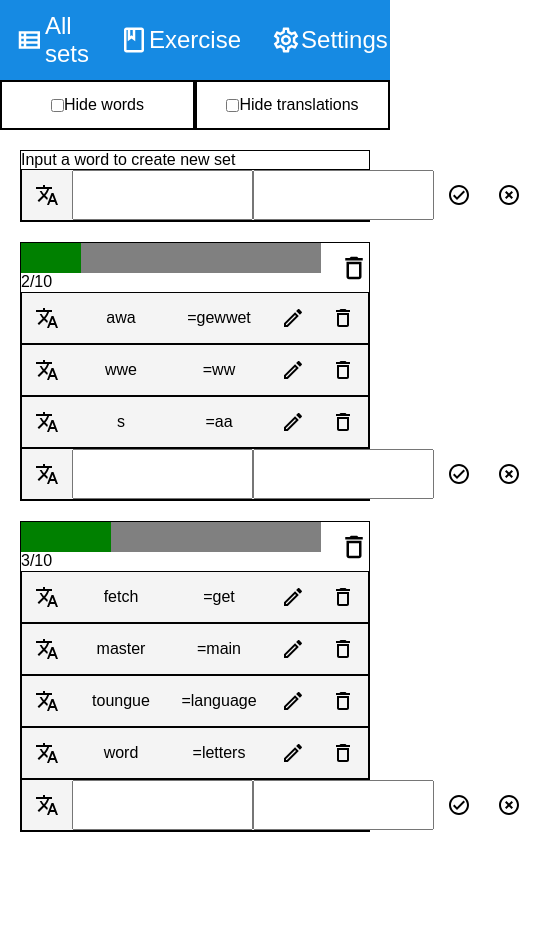
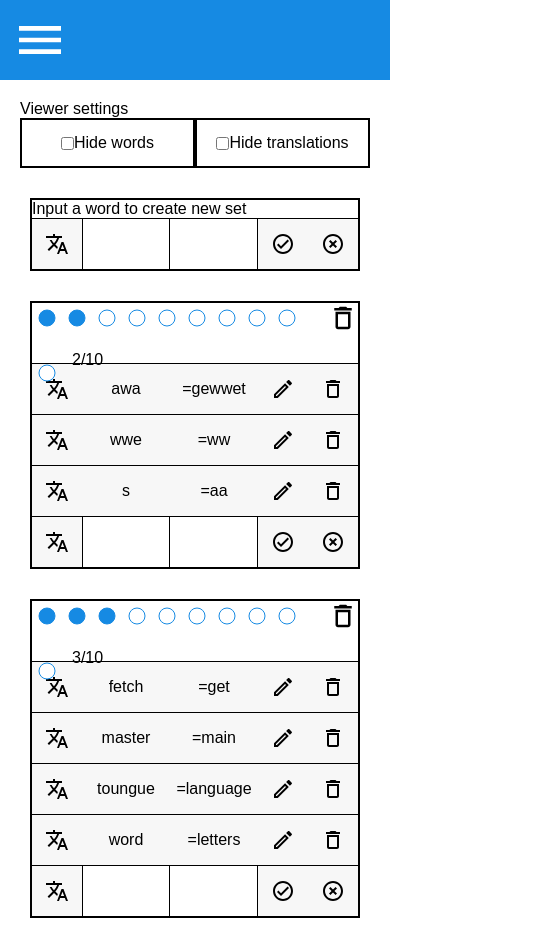
Before and after one commit to qucumbah/reactcrashcource, a React (Create React App) app: page / in a window 390 px wide. Shown: the whole page, 534 px wide, since content can reach past the window. Before the commit the page ends 852 px from the top, so only its background shows below. Built offline with nearby package versions, Linux system fonts and the light colour scheme.

Commit message:
further interface improvements

```diff
--- a/src/App.css
+++ b/src/App.css
@@ -41,19 +41,30 @@ a {
   position: fixed;
   left: 0;
   top: 0;
-  background-color: #168AE3; }
+  background-color: #168ae3;
+  z-index: 50; }
   .menu .darken {
     display: none; }
   .menu .container {
     display: flex;
-    justify-content: space-between; }
+    justify-content: space-between;
+    transition: 0.2s;
+    height: 80px; }
   .menu .left {
     display: flex;
     justify-content: flex-start; }
+    .menu .left .logo__desktop {
+      cursor: pointer;
+      height: 80px;
+      width: 80px;
+      padding: 13px;
+      object-fit: contain;
+      display: block; }
   .menu .right {
     display: flex;
     justify-content: flex-end; }
   .menu .menuItem {
+    height: 80px;
     cursor: pointer;
     display: flex;
     justify-content: center;
@@ -65,13 +76,61 @@ a {
       width: 30px;
       height: 30px; }
       .menu .menuItem .button img {
-        width: 30px;
-        height: 30px;
+        width: 100%;
+        height: 100%;
         filter: invert(100%); }
     .menu .menuItem .name {
       font-size: 24px; }
     .menu .menuItem#menuItem--burger {
       display: none; }
+  .menu .logo__mobile {
+    display: none; }
+  @media (max-width: 900px) {
+    .menu .darken {
+      z-index: 51;
+      position: fixed;
+      width: 100%;
+      height: 100%; }
+    .menu .container {
+      width: 250px; }
+    .menu.menu--open .darken {
+      background-color: rgba(0, 0, 0, 0.4);
+      display: block; }
+    .menu.menu--open .container {
+      left: 0; }
+    .menu.menu--closed .darken {
+      background-color: rgba(0, 0, 0, 0);
+      display: none; }
+    .menu.menu--closed .container {
+      left: -250px; }
+    .menu .menuItem {
+      margin: 0 40px; }
+      .menu .menuItem#menuItem--burger {
+        display: flex;
+        width: 80px;
+        margin: 0; }
+        .menu .menuItem#menuItem--burger .button {
+          width: 70%;
+          height: 70%; }
+    .menu .logo__mobile {
+      position: absolute;
+      top: 0;
+      left: 50%;
+      transform: translateX(-50%);
+      width: 80px;
+      height: 80px;
+      padding: 13px; }
+    .menu .container {
+      background-color: #168ae3;
+      flex-direction: column;
+      position: fixed;
+      top: 0;
+      height: 100%;
+      z-index: 52; }
+    .menu .left, .menu .right {
+      flex-direction: column; }
+      .menu .left .logo__desktop, .menu .right .logo__desktop {
+        display: none; } }
 
 /*
 .menu {
@@ -166,33 +225,50 @@ a {
     }
   }
 }
-*/
+
 .wordInput {
   width: 100%;
+
   border: 1px solid black;
-  background-color: #f4f4f4;
+  //background-color: $wordBackgroundColor;
   display: grid;
-  grid-template-columns: 50px 1fr 1fr 50px 50px; }
-  .wordInput input {
+  grid-template-columns: 50px 1fr 1fr 50px 50px;
+
+  input {
     height: 50px;
     display: inline-flex;
     justify-content: center;
     align-items: center;
-    font-size: 1.5rem; }
-  .wordInput div {
+    font-size: 1.5rem;
+  }
+
+  div {
     height: 50px;
     display: inline-flex;
     justify-content: center;
-    align-items: center; }
+    align-items: center;
+  }
+}
 
-.setEditor .set {
-  margin-top: 50px; }
-
+.setEditor {
+  .set {
+    margin-top: 50px;
+  }
+}
+*/
 .word {
-  border: 1px solid black;
-  background-color: #f4f4f4;
+  background-color: #f7f7f7;
   display: grid;
-  grid-template-columns: 50px 1fr 1fr 50px 50px; }
+  grid-template-columns: 50px 1fr 1fr 50px 50px;
+  border-top: 1px solid black; }
+  .word input {
+    font-size: 1.25rem;
+    background-color: #fff;
+    border: none;
+    border-right: 1px solid black;
+    min-width: 10px; }
+    .word input:nth-child(2) {
+      border-left: 1px solid black; }
   .word .button,
   .word .word__word,
   .word .word__translation {
@@ -208,6 +284,9 @@ a {
 
 .translation {
   grid-column: span 4; }
+  .translation input {
+    border: 1px solid black;
+    border-left: none; }
 
 .settings .from, .settings .to {
   width: 200px;
@@ -231,6 +310,8 @@ a {
 .viewer.--hideTranslations .word__translation {
   opacity: 0; }
 
+.viewerSettings {
+  margin: 20px; }
   .viewerSettings label {
     width: 50%;
     height: 50px;
@@ -240,23 +321,45 @@ a {
     border: 2px solid black; }
 
 .setWrapper {
-  margin: 20px;
-  border: 1px solid black; }
+  margin: 30px;
+  border: 2px solid black; }
   .setWrapper .upperPanel {
     display: flex;
-    justify-content: space-between;
-    align-items: center; }
-    .setWrapper .upperPanel span {
-      vertical-align: text-bottom; }
-  .setWrapper .progressBar div {
+    justify-content: space-between; }
+  .setWrapper .progressBar {
+    /*
+    .checked {
+      background-color: $primary;
+    }
+    .unchecked {
+      background-color: gray;
+    }
+    */ }
+    .setWrapper .progressBar .item {
       display: inline-block;
       vertical-align: bottom;
       width: 30px;
-    height: 30px; }
-  .setWrapper .progressBar .checked {
-    background-color: green; }
-  .setWrapper .progressBar .unchecked {
-    background-color: gray; }
+      height: 30px;
+      position: relative; }
+      .setWrapper .progressBar .item::after {
+        content: "";
+        display: block;
+        position: absolute;
+        width: 50%;
+        height: 50%;
+        background-color: #168ae3;
+        border-radius: 100px;
+        border: 1px solid #168ae3;
+        transform: translate(-50%, -50%);
+        top: 50%;
+        left: 50%; }
+    .setWrapper .progressBar .unchecked::after {
+      background-color: white; }
+    .setWrapper .progressBar .progress {
+      display: inline-flex;
+      align-items: center;
+      height: 91%;
+      margin-left: 10px; }
   .setWrapper .buttons {
     display: flex; }
     .setWrapper .buttons .button {
--- a/src/App.js
+++ b/src/App.js
@@ -36,7 +36,6 @@ class App extends React.Component {
     nextId: 2,
 
     curSet: 0,
-    menuOpen: false,
     page: "viewer",
 
     settings: {
@@ -49,11 +48,11 @@ class App extends React.Component {
   }
 
   menuItems = [
-    {
-      name: "",
-      iconName: "burger",
-      onClick: ()=>this.toggleMenu(),
-    },
+    // {
+    //   name: "",
+    //   iconName: "burger",
+    //   onClick: ()=>this.toggleMenu(),
+    // },
     {
       name: "All sets",
       iconName: "list",
@@ -86,12 +85,6 @@ class App extends React.Component {
     window.onbeforeunload = () => {
       localStorage.setItem("appState", JSON.stringify(this.state));
     }
-  }
-
-  toggleMenu = () => {
-    this.setState({
-      menuOpen: !this.state.menuOpen
-    });
   }
 
   setPage = page => {
@@ -293,8 +286,6 @@ class App extends React.Component {
           <div className="menuPlaceholder" />
           <Menu
             items={this.menuItems}
-            open={this.state.menuOpen}
-            toggle={this.toggleMenu}
           />
           {page}
         </div>
--- a/src/App.scss
+++ b/src/App.scss
@@ -1,10 +1,14 @@
 //Vars
 $menuLeftWidth: 400px;
-$menuIconWidth: 60px;
+//$menuIconWidth: 60px;
+$menuIconWidth: 30px;
+$menuHeight: 80px;
+$menuMobileWidth: 250px;
 
 $transitionDuration: .2s;
 
-$wordBackgroundColor: #f4f4f4;
+$wordBackgroundColor: #fff;
+$primary: #168ae3;
 
 * {
   box-sizing: border-box;
@@ -48,14 +52,15 @@ a {
 
 .menu, .menuPlaceholder {
   width: 100%;
-  height: 80px;
+  height: $menuHeight;
 }
 
 .menu {
   position: fixed;
   left: 0;
   top: 0;
-  background-color: #168AE3;
+  background-color: $primary;
+  z-index: 50;
 
   .darken {
     display: none;
@@ -63,10 +68,20 @@ a {
   .container {
     display: flex;
     justify-content: space-between;
+    transition: $transitionDuration;
+    height: $menuHeight;
   }
   .left {
     display: flex;
     justify-content: flex-start;
+    .logo__desktop {
+      cursor: pointer;
+      height: 80px;
+      width: 80px;
+      padding: 13px;
+      object-fit: contain;
+      display: block;
+    }
   }
   .right {
     display: flex;
@@ -74,6 +89,7 @@ a {
   }
 
   .menuItem {
+    height: $menuHeight;
     cursor: pointer;
     display: flex;
     justify-content: center;
@@ -85,12 +101,12 @@ a {
     .button {
       display: block;
 
-      width: 30px;
-      height: 30px;
+      width: $menuIconWidth;
+      height: $menuIconWidth;
 
       img {
-        width: 30px;
-        height: 30px;
+        width: 100%;
+        height: 100%;
         filter: invert(100%);
       }
     }
@@ -102,7 +118,85 @@ a {
       display: none;
     }
   }
+
+  .logo__mobile {
+    display: none;
+  }
+
+  @media (max-width: 900px) {
+    .darken {
+      z-index: 51;
+      position: fixed;
+      width: 100%;
+      height: 100%;
+    }
+    .container {
+      width: $menuMobileWidth;
+    }
+
+    &.menu--open {
+      .darken {
+        background-color: rgba(0, 0, 0, 0.4);
+        display: block;
+      }
+      .container {
+        left: 0;
+      }
+    }
+    &.menu--closed {
+      .darken {
+        background-color: rgba(0, 0, 0, 0);
+        display: none;
+      }
+      .container {
+        left: -$menuMobileWidth;
+      }
+    }
+
+    .menuItem {
+      margin: 0 40px;
+
+      &#menuItem--burger {
+        display: flex;
+        width: $menuHeight;
+        margin: 0;
+        .button {
+          width: 70%;
+          height: 70%;
+        }
+      }
+    }
+
+    .logo__mobile {
+      position: absolute;
+      top: 0;
+      left: 50%;
+      transform: translateX(-50%);
+      width: $menuHeight;
+      height: $menuHeight;
+      padding: 13px;
+    }
+
+    .container {
+      background-color: $primary;
+      flex-direction: column;
+      position: fixed;
+      top: 0;
+      height: 100%;
+      z-index: 52;
+    }
+
+    .left, .right {
+      flex-direction: column;
+
+      .logo__desktop {
+        display: none;
+      }
+    }
+  }
 }
+
+
 /*
 .menu {
   position: fixed;
@@ -196,12 +290,12 @@ a {
     }
   }
 }
-*/
+
 .wordInput {
   width: 100%;
 
   border: 1px solid black;
-  background-color: $wordBackgroundColor;
+  //background-color: $wordBackgroundColor;
   display: grid;
   grid-template-columns: 50px 1fr 1fr 50px 50px;
 
@@ -226,12 +320,26 @@ a {
     margin-top: 50px;
   }
 }
+*/
 
 .word {
-  border: 1px solid black;
-  background-color: $wordBackgroundColor;
+  background-color: #f7f7f7;
   display: grid;
   grid-template-columns: 50px 1fr 1fr 50px 50px;
+
+  border-top: 1px solid black;
+
+  input {
+    font-size: 1.25rem;
+    background-color: #fff;
+    border: none;
+    border-right: 1px solid black;
+    min-width: 10px;
+
+    &:nth-child(2) {
+      border-left: 1px solid black;
+    }
+  }
 
   .button,
   .word__word,
@@ -252,6 +360,11 @@ a {
 
 .translation {
   grid-column: span 4;
+
+  input {
+    border: 1px solid black;
+    border-left: none;
+  }
 }
 
 .settings {
@@ -287,6 +400,8 @@ a {
 }
 
 .viewerSettings {
+  margin: 20px;
+
   label {
     width: 50%;
     height: 50px;
@@ -298,30 +413,53 @@ a {
 }
 
 .setWrapper {
-  margin: 20px;
-  border: 1px solid black;
+  margin: 30px;
+  border: 2px solid black;
 
   .upperPanel {
     display: flex;
     justify-content: space-between;
-    align-items: center;
-    span {
-      vertical-align: text-bottom;
-    }
   }
 
   .progressBar {
-    div {
+    .item {
       display: inline-block;
       vertical-align: bottom;
       width: 30px;
       height: 30px;
+      position: relative;
+
+      &::after {
+        content: "";
+        display: block;
+        position: absolute;
+        width: 50%;
+        height: 50%;
+        background-color: $primary;
+        border-radius: 100px;
+        border: 1px solid $primary;
+        transform: translate(-50%, -50%);
+        top: 50%;
+        left: 50%;
+      }
     }
+    .unchecked::after {
+      background-color: white;
+    }
+    /*
     .checked {
-      background-color: green;
+      background-color: $primary;
     }
     .unchecked {
       background-color: gray;
+    }
+    */
+
+    .progress {
+      display: inline-flex;
+      align-items: center;
+      height: 91%;
+      margin-left: 10px;
     }
   }
 
--- a/src/components/Menu.js
+++ b/src/components/Menu.js
@@ -2,13 +2,22 @@ import React from 'react';
 import MenuItem from './MenuItem.js';
 
 class Menu extends React.Component {
+  state = {
+    open: false,
+  }
+
   toggle = () => {
-    if (this.props.open) {
-      this.props.toggle();
-    }
+    this.setState({ open: !this.state.open });
   }
 
   render() {
+    const burgerButton = (
+      <MenuItem
+        onClick={this.toggle}
+        iconName="burger"
+        name=""
+      />
+    );
     const menuItems = this.props.items.map((item, index) => {
       return (
         <MenuItem
@@ -19,29 +28,35 @@ class Menu extends React.Component {
         />
       );
     });
-    const login = (
-      <div className="right">
+    const signin = (
       <MenuItem
         onClick={this.handleRegister}
         iconName="register"
-          name="register"
+        name="sign in"
       />
+    );
+    const login = (
       <MenuItem
         onClick={this.handleLogin}
         iconName="login"
         name="log in"
       />
-      </div>
     );
 
     return (
-      <div className={"menu "+(this.props.open?"menu--open":"menu--closed")}>
+      <div className={"menu "+(this.state.open?"menu--open":"menu--closed")}>
         <div className="darken" onClick={this.toggle} />
+        {burgerButton}
+        <img className="logo__mobile" src="img/logo.png" alt="" />
         <div className="container">
-          <div className="left">
+          <div className="left" onClick={this.toggle}>
+            <img className="logo__desktop" src="img/logo.png" alt="" />
             {menuItems}
           </div>
+          <div className="right" onClick={this.toggle}>
+            {signin}
             {login}
+          </div>
         </div>
       </div>
     );
--- a/src/components/SetWrapper.js
+++ b/src/components/SetWrapper.js
@@ -32,7 +32,7 @@ class SetWrapper extends React.Component {
     for (let i = 1;i<=10;i++) {
       progressItems.push(
         <div
-          className={i<=this.props.set.progress?"checked":"unchecked"}
+          className={"item "+(i<=this.props.set.progress?"checked":"unchecked")}
           key={i}
           onClick={()=>this.props.onProgressChange(this.props.set.id, i)}
         />
@@ -73,7 +73,9 @@ class SetWrapper extends React.Component {
         <div className="upperPanel">
           <div className="progressBar">
             {progressItems}
-            <span>{this.props.set.progress}/10</span>
+            <div className="progress">
+              {this.props.set.progress}/10
+            </div>
           </div>
           <div className="buttons">
             {buttons}
--- a/src/components/Settings.js
+++ b/src/components/Settings.js
@@ -8,7 +8,7 @@ class Settings extends React.Component {
 
     //sometimes language code != country code; here languageCode=countryCode
     const languages = `
-    be,ru,cs=cz,en=gb,de,
+    ru,en=gb,de,cs=cz,be=by,
     tr,da=dk,el=gr,es,et,
     fi,fr,it,lt,lv,
     nl,no,pt,sk,sv,
--- a/src/components/ViewerSettings.js
+++ b/src/components/ViewerSettings.js
@@ -25,6 +25,7 @@ class ViewerSettings extends React.Component {
   render() {
     return (
       <div className="viewerSettings">
+        <div className="title">Viewer settings</div>
         <label htmlFor="hideWords">
           <input
             id="hideWords"
--- a/src/components/Word.js
+++ b/src/components/Word.js
@@ -94,8 +94,10 @@ class Word extends React.Component {
             value={this.state.tempTranslation}
             onChange={this.handleTranslationEdition}
           />);
+        let className =
+            "word word--edition"+(this.props.inputOnly?" word--inputOnly":"");
         return (
-          <div className="word word--edition">
+          <div className={className} >
             <Button
               iconName="translate"
               onClick={()=>this.toggleSlider()}
```
Also changed, not shown: src/components/Translation.js (+33 -8 lines), public/img/logo.png (added). Lines whose indentation alone changed are shown as unchanged.
